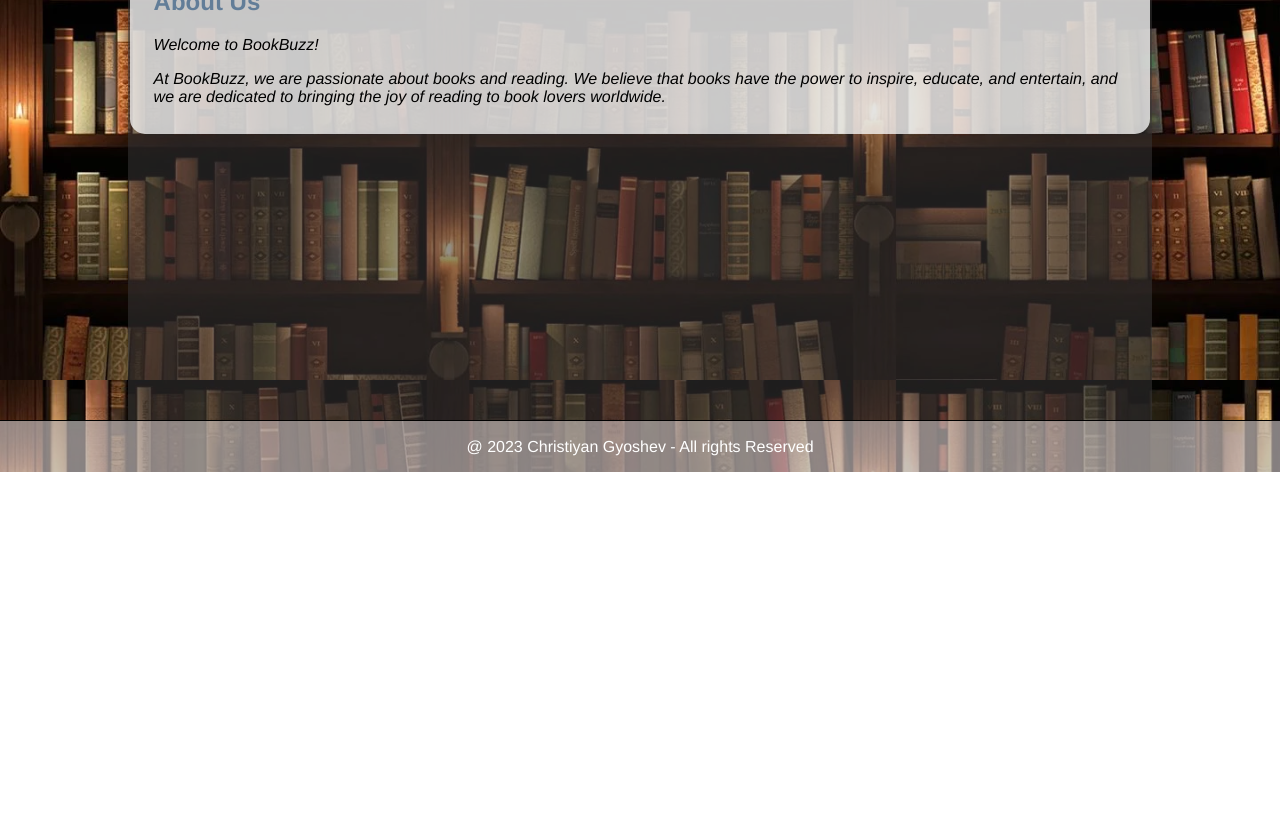
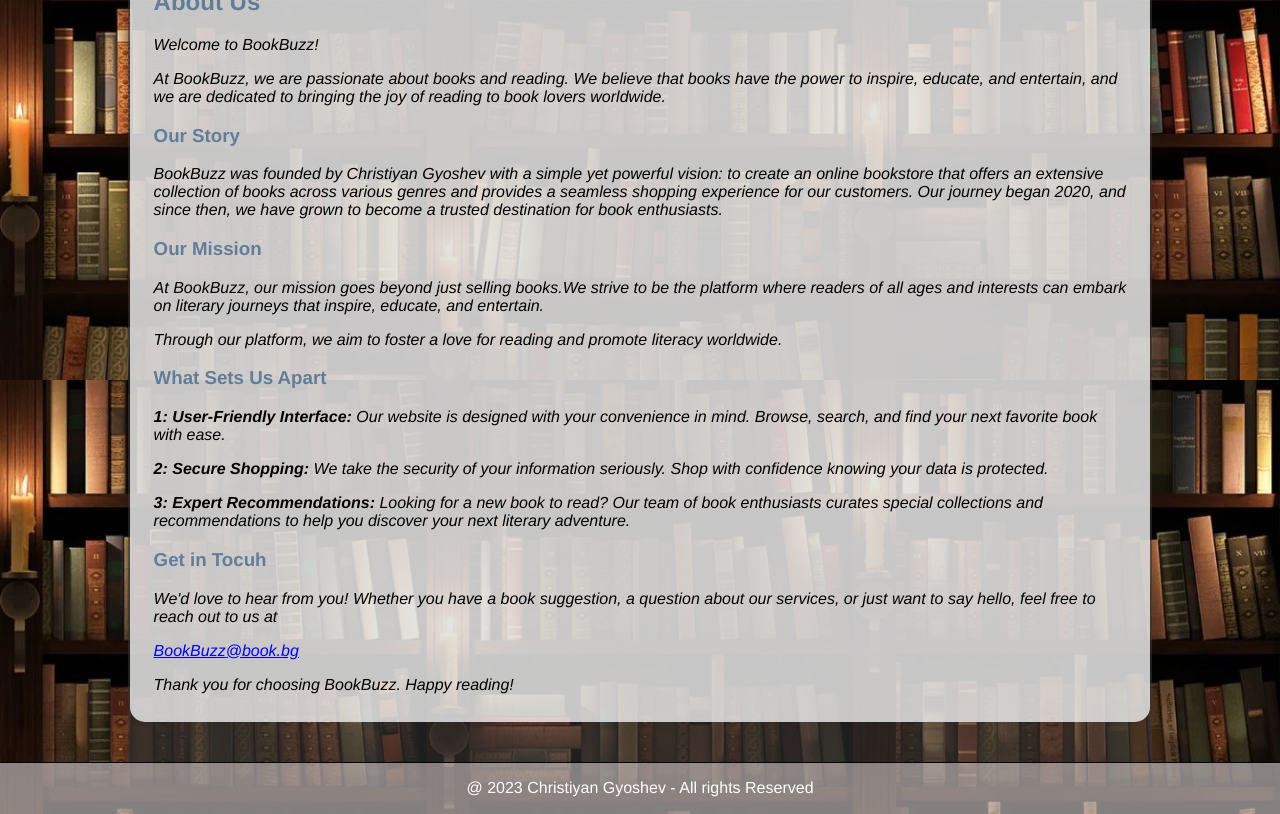
Before and after one commit to ChrGyoshev/SoftUniReactProject, a React (Create React App) app in the folder front-end/: page /about in a window 1280 px wide. Shown: the part 420-1234 px from the top of the page. Before the commit the page ends 892 px from the top, so only its background shows below. Built offline with nearby package versions, Linux system fonts and the light colour scheme.

Commit message:
about section done

```diff
--- a/front-end/src/components/About.js
+++ b/front-end/src/components/About.js
@@ -15,6 +15,65 @@ const About = () => {
           are dedicated to bringing the joy of reading to book lovers worldwide.
         </p>
       </article>
+
+      <article className="our-story">
+        <h3>Our Story</h3>
+        <p>
+          BookBuzz was founded by Christiyan Gyoshev with a simple yet powerful
+          vision: to create an online bookstore that offers an extensive
+          collection of books across various genres and provides a seamless
+          shopping experience for our customers. Our journey began 2020, and
+          since then, we have grown to become a trusted destination for book
+          enthusiasts.
+        </p>
+      </article>
+
+      <article className="our-mission">
+        <h3>Our Mission</h3>
+        <p>
+          At BookBuzz, our mission goes beyond just selling books.We strive to
+          be the platform where readers of all ages and interests can embark on
+          literary journeys that inspire, educate, and entertain.
+        </p>
+
+        <p>
+          Through our platform, we aim to foster a love for reading and promote
+          literacy worldwide.
+        </p>
+      </article>
+
+      <article className="benefits">
+        <h3>What Sets Us Apart</h3>
+        <p>
+          <b>1: User-Friendly Interface: </b>
+          Our website is designed with your convenience in mind. Browse, search,
+          and find your next favorite book with ease.
+        </p>
+        <p>
+          <b>2: Secure Shopping: </b>We take the security of your information
+          seriously. Shop with confidence knowing your data is protected.
+        </p>
+
+        <p>
+          <b>3: Expert Recommendations: </b>Looking for a new book to read? Our
+          team of book enthusiasts curates special collections and
+          recommendations to help you discover your next literary adventure.
+        </p>
+      </article>
+
+      <article className="contact">
+        <h3>Get in Tocuh</h3>
+        <p>
+          We'd love to hear from you! Whether you have a book suggestion, a
+          question about our services, or just want to say hello, feel free to
+          reach out to us at{" "}
+        </p>
+        <p>
+          <a href="mailto:BookBuzz@book.bg">BookBuzz@book.bg</a>
+        </p>
+
+        <p>Thank you for choosing BookBuzz. Happy reading!</p>
+      </article>
     </section>
   );
 };
```
